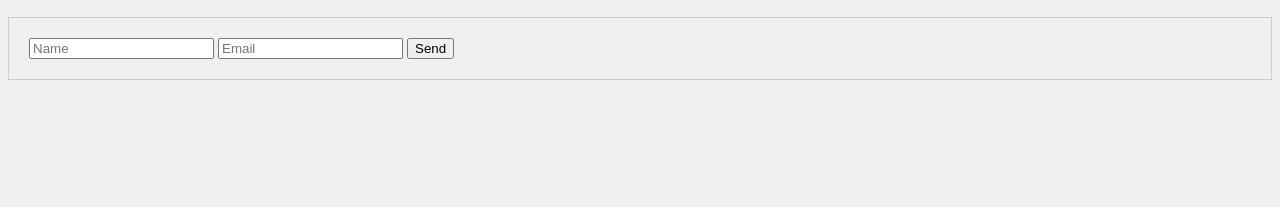
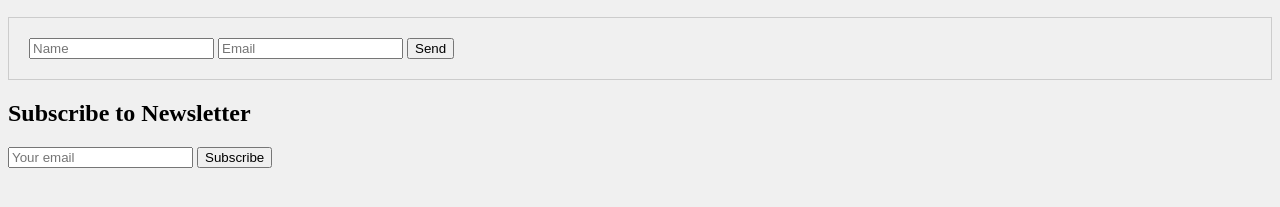
Before and after one commit to Simon99/git_learn_001, a plain HTML site: page index.html in a window 1280 px wide. Shown: the part 101-308 px from the top of the page. Drawn offline with Linux system fonts and the light colour scheme.

Commit message:
添加電子報訂閱功能

```diff
--- a/index.html
+++ b/index.html
@@ -13,5 +13,12 @@
         <input type="email" placeholder="Email">
         <button type="submit">Send</button>
     </form>
+
+    <div class="newsletter">
+        <h2>Subscribe to Newsletter</h2>
+        <input type="email" placeholder="Your email">
+        <button>Subscribe</button>
+    </div>
+
 </body>
 </html>
```
